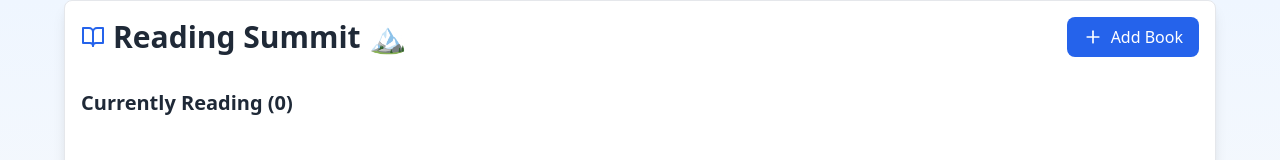
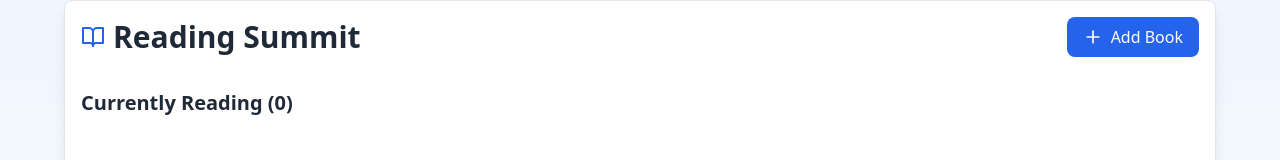
Before and after one commit to kristofarkas/today-book, a React (Vite) app: page / in a window 1280 px wide. Shown: the top 160 px of the page. Built offline with nearby package versions, Linux system fonts and the light colour scheme.

Commit message:
Update ReadingTracker.jsx

```diff
--- a/src/ReadingTracker.jsx
+++ b/src/ReadingTracker.jsx
@@ -414,7 +414,7 @@ const ReadingTracker = () => {
         <div className="flex justify-between items-center mb-8">
           <h1 className="text-3xl font-bold text-gray-800 flex items-center gap-2">
             <BookOpen className="text-blue-600" />
-            Reading Summit <span role="img" aria-label="mountain">🏔️</span>
+            Reading Summit
           </h1>
           <button
             onClick={() => setShowAddBook(true)}
```
